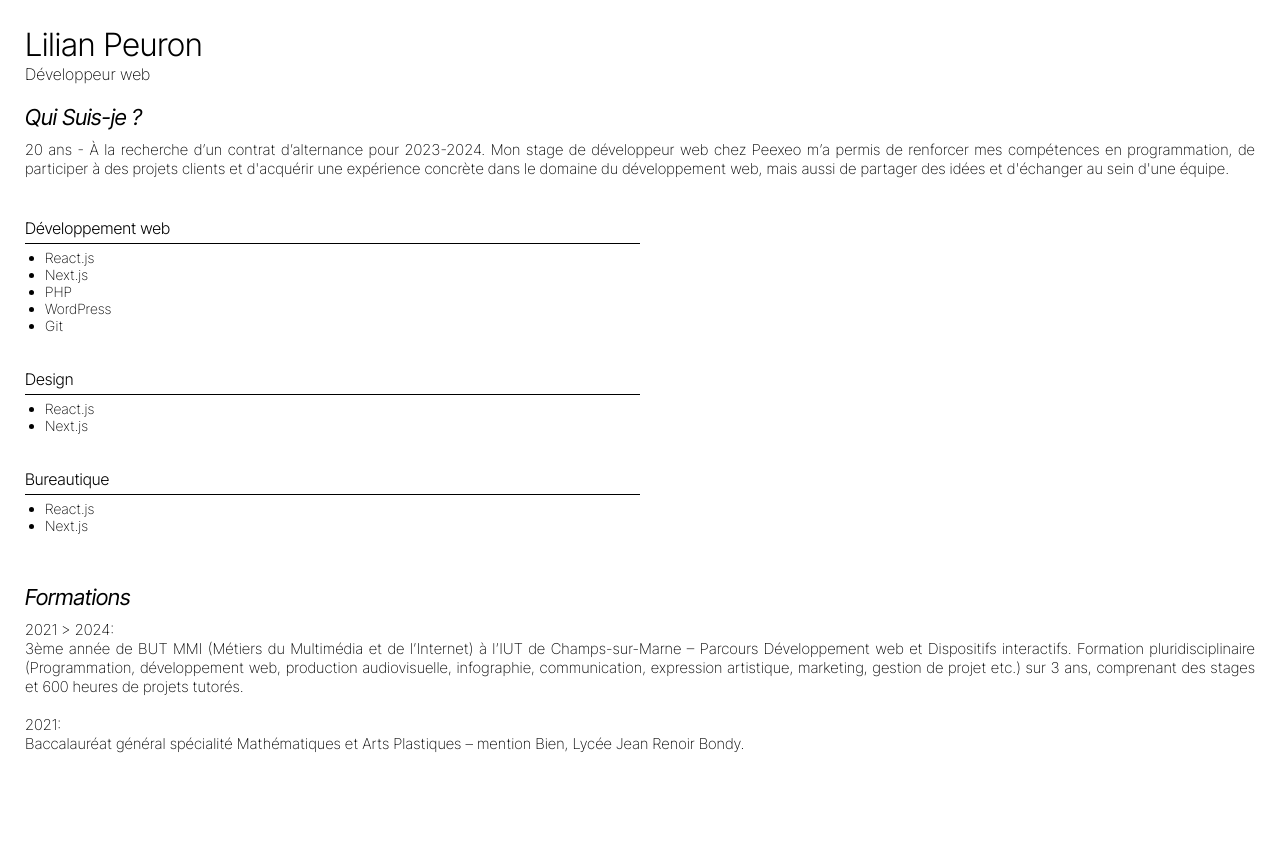
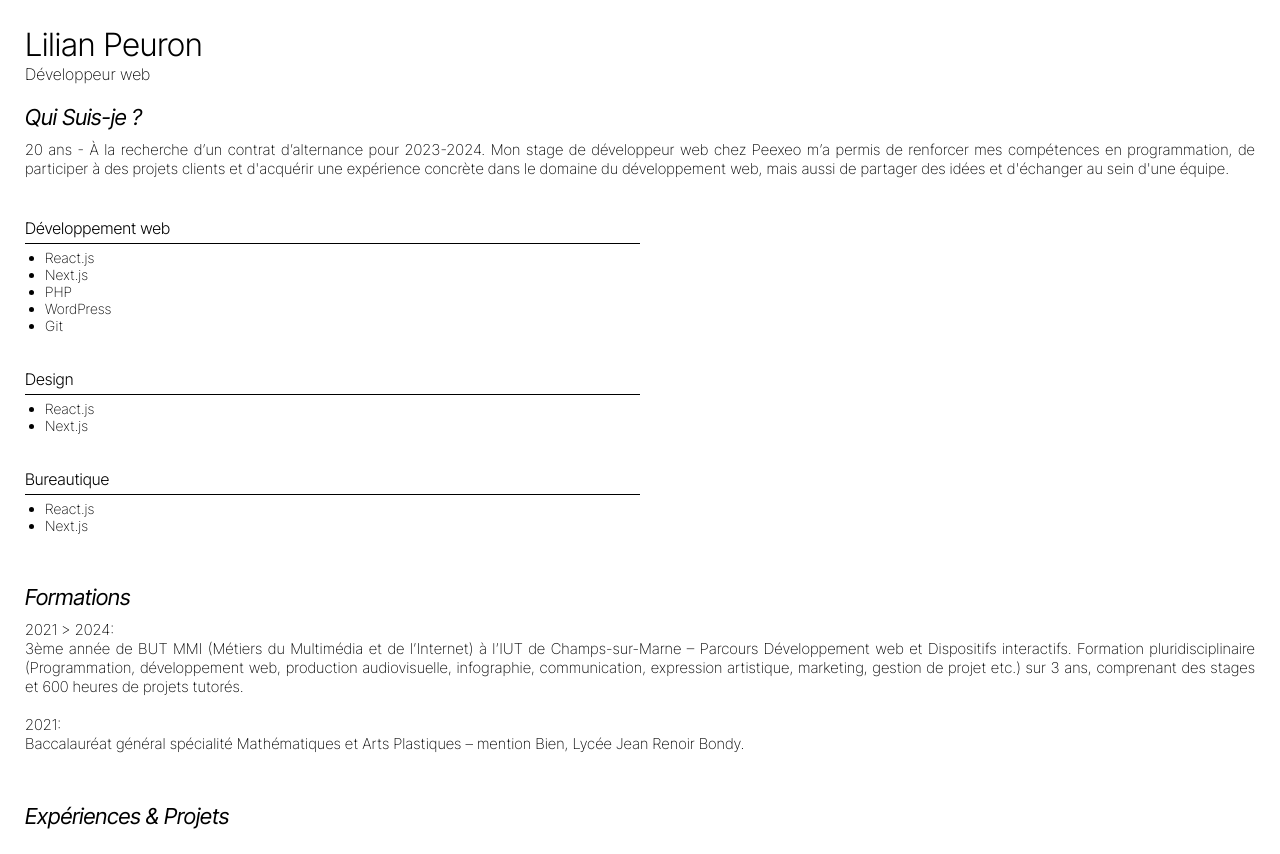
Before and after one commit to LilianFanilo/Portfolio-Nextjs, a Next.js app: page / in a window 1280 px wide. Before the commit the page ends 800 px from the top, so only its background shows below. Built offline with nearby package versions, Linux system fonts and the light colour scheme.

Commit message:
Add ProjectSection

```diff
--- a/app/page.jsx
+++ b/app/page.jsx
@@ -3,6 +3,7 @@
 
 import IntroSection from "@/components/IntroSection";
 import { Navbar } from "@/components/Navbar";
+import { ProjectSection } from "@/components/ProjectSection";
 import StudySection from "@/components/StudySection";
 import styled from "styled-components";
 
@@ -29,6 +30,7 @@ export default function Home() {
         <MainContainer>
           <IntroSection/>
           <StudySection/>
+          <ProjectSection/>
         </MainContainer>
       </PageContainer>
     </>
--- /dev/null
+++ b/components/ProjectSection.jsx
@@ -0,0 +1,12 @@
+import React from 'react'
+
+export const ProjectSection = () => {
+  return (
+    <>
+      <section>
+        <h2>Expériences & Projets</h2>
+      </section>
+
+    </>
+  )
+}
```
